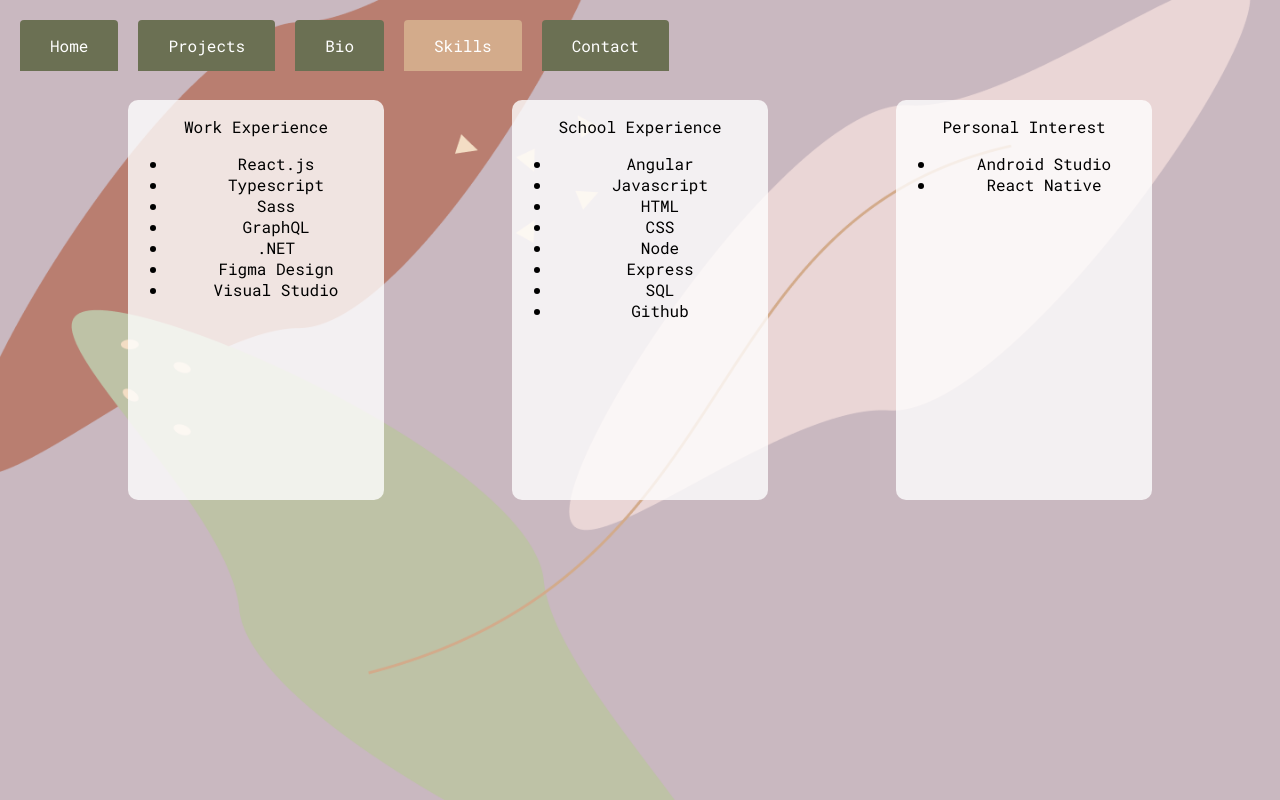
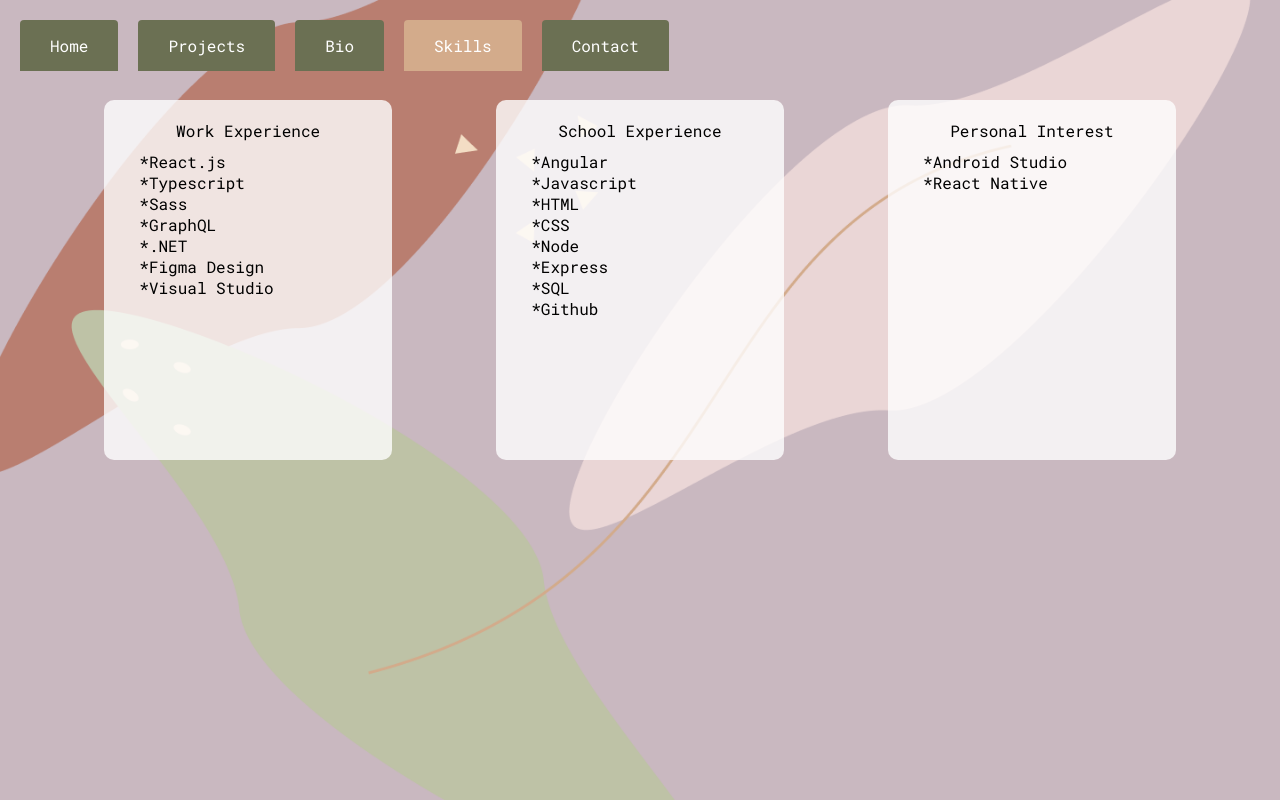
Before and after one commit to karisP/MyPortfolio, a React (Create React App) app: page /skills in a window 1280 px wide. Built offline with nearby package versions, Linux system fonts and the light colour scheme.

Commit message:
changes to skills and contact

```diff
--- a/src/pages/Bio/Bio.tsx
+++ b/src/pages/Bio/Bio.tsx
@@ -7,8 +7,8 @@ const Bio = () => {
             <div></div>
             <div>
             Storytime!
-My name is Karissa. I have been a professional developer for 2 years now with a startup called Zbox. Prior to my career in the software world, I was ballet dancer and teacher. My passion for the arts has influenced my love for asthetically beautiful websites. Performing art taught me to be disciplined and detailed oriented. In my search for a new career, I found out that the math side of my brain really enjoyed logic puzzles and code. I attended Grand Circus Detroit’s Front-End Bootcamp and started my journey. My team’s final project won the Employer’s Choice Award and I met my boss that same day. I’ve been primarly a front-end developer, but you do a bit of everything in a startup. Designer.Developer.Tester.Bug Fixer.
-I’m very excited in my journey to gain more experience in back-end projects. Outside of work, I enjoy board games with friends, drawing, exerciser, and watching anime or sitcoms.
+My name is Karissa. I have been a professional developer for 2 years now with a startup called Zbox. Prior to my career in the software world, I was ballet dancer and teacher. My passion for the arts has influenced my love for asthetically beautiful websites. Performing art taught me to be disciplined and detailed oriented. In my search for a new career, I found out that the math side of my brain really enjoyed logic puzzles and code. I attended Grand Circus Detroit’s Front-End Bootcamp and started my journey. My team’s final project won the Employer’s Choice Award and I met my boss that same day. I’ve been primarily a front-end developer, but you do a bit of everything in a startup. Designer.Developer.Tester.Bug Fixer.
+I’m very excited in my journey to gain more experience in back-end projects. Outside of work, I enjoy board games with friends, drawing, exercising, and watching anime or sitcoms.
             </div>
         </div>
     )
--- a/src/pages/Contact/Contact.module.css
+++ b/src/pages/Contact/Contact.module.css
@@ -19,13 +19,22 @@
 .container > div > div {
     overflow-wrap: break-word;
     align-items: flex-start;
-    padding: 15px;
     width: 250px;
     margin-bottom: 20px;
     background: rgba(255, 255, 255, 0.79);
     border-radius: 10px;
+    padding: 20px 35px;
+}
+.container > div > div > div:first-child {
+    margin-bottom: 10px;
 }
 
+.container > div > div > div:last-child {
+    display: flex;
+    flex-direction: column;
+    text-align: left;
+    /* padding: 0px 35px 35px 35px; */
+}
 .container > p {
     font-size: 36px;
     color: white;
@@ -44,7 +53,7 @@
     }
 
     .container > div > div {
-        width: 20%;
-        height: 50vh;
+        width: 17%;
+        height: 40vh;
     }
 }
--- a/src/pages/Contact/Contact.tsx
+++ b/src/pages/Contact/Contact.tsx
@@ -6,18 +6,20 @@ const Contact = () => {
         <div className={styles.container}>
             <div>
                 <div>
-                    <p>Github</p>
-                    <div>Work Account</div>
-                    <div>https://github.com/karisP</div>
-                    <div>Personal Account</div>
-                    <div>https://github.com/karisP</div>
+                    <div>Github</div>
+                    <div>
+                        <div>Work Account</div>
+                        <a href="https://github.com/KP-zbox">https://github.com/KP-zbox</a>
+                        <div>Personal Account</div>
+                        <a href="https://github.com/karisP">https://github.com/karisP</a>
+                    </div>
                 </div>
                 <div>
-                    <p>LinkedIn</p>
-                    <div>https://www.linkedin.com/in/karissaphillips/</div>
+                    <div>LinkedIn</div>
+                    <a href="https://www.linkedin.com/in/karissaphillips/">https://www.linkedin.com/in/karissaphillips/</a>
                 </div>
                 <div>
-                    <p>Email</p>
+                    <div>Email</div>
                     <div>kpdevelopment313@gmail.com</div>
                 </div>
             </div>
--- a/src/pages/Skills/Skills.module.css
+++ b/src/pages/Skills/Skills.module.css
@@ -20,6 +20,18 @@
     margin-bottom: 20px;
     background: rgba(255, 255, 255, 0.79);
     border-radius: 10px;
+    padding: 20px 35px;
+}
+
+.container > div > div > div:first-child {
+    margin-bottom: 10px;
+}
+
+.container > div > div > div:last-child {
+    display: flex;
+    flex-direction: column;
+    text-align: left;
+    /* padding: 0px 35px 35px 35px; */
 }
 
 @media screen and (min-width: 1024px){
@@ -34,7 +46,7 @@
         justify-content: space-evenly;
     }
     .container > div > div {
-        width: 20%;
-        height: 50vh;
+        width: 17%;
+        height: 40vh;
     }
 }
--- a/src/pages/Skills/Skills.tsx
+++ b/src/pages/Skills/Skills.tsx
@@ -6,36 +6,36 @@ const Skills = () => {
         <div className={styles.container}>
             <div>
                 <div>
-                <p>Work Experience</p>
-                <ul>
-                    <li>React.js</li>
-                    <li>Typescript</li>
-                    <li>Sass</li>
-                    <li>GraphQL</li>
-                    <li>.NET</li>
-                    <li>Figma Design</li>
-                    <li>Visual Studio</li>
-                </ul>
+                    <div>Work Experience</div>
+                    <div>
+                        <span>*React.js</span>
+                        <span>*Typescript</span>
+                        <span>*Sass</span>
+                        <span>*GraphQL</span>
+                        <span>*.NET</span>
+                        <span>*Figma Design</span>
+                        <span>*Visual Studio</span>
+                    </div>
                 </div>
                 <div>
-                <p>School Experience</p>
-                <ul>
-                    <li>Angular</li>
-                    <li>Javascript</li>
-                    <li>HTML</li>
-                    <li>CSS</li>
-                    <li>Node</li>
-                    <li>Express</li>
-                    <li>SQL</li>
-                    <li>Github</li>
-                </ul>
+                    <div>School Experience</div>
+                    <div>
+                        <span>*Angular</span>
+                        <span>*Javascript</span>
+                        <span>*HTML</span>
+                        <span>*CSS</span>
+                        <span>*Node</span>
+                        <span>*Express</span>
+                        <span>*SQL</span>
+                        <span>*Github</span>
+                    </div>
                 </div>
                 <div>
-                <p>Personal Interest</p>
-                <ul>
-                    <li>Android Studio</li>
-                    <li>React Native</li>
-                </ul>
+                    <div>Personal Interest</div>
+                    <div>
+                        <span>*Android Studio</span>
+                        <span>*React Native</span>
+                    </div>
                 </div>
             </div>
         </div>
```
Lines whose indentation alone changed are shown as unchanged.
